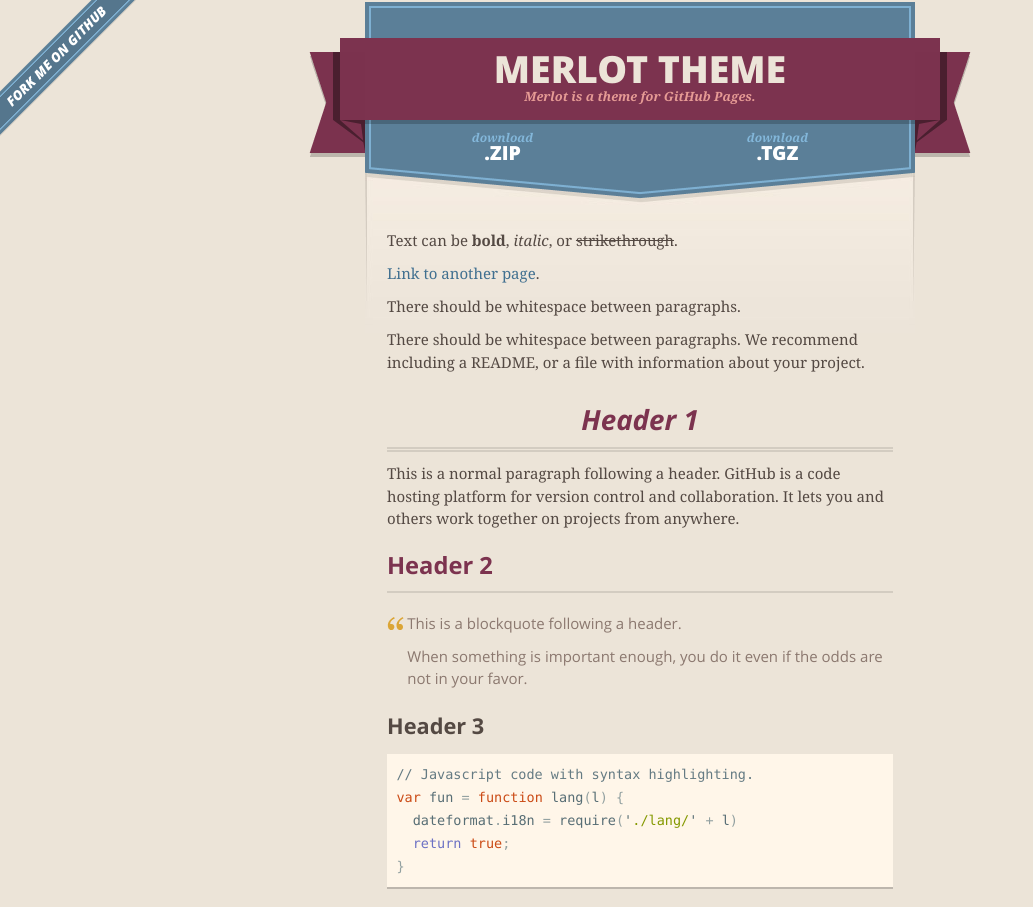
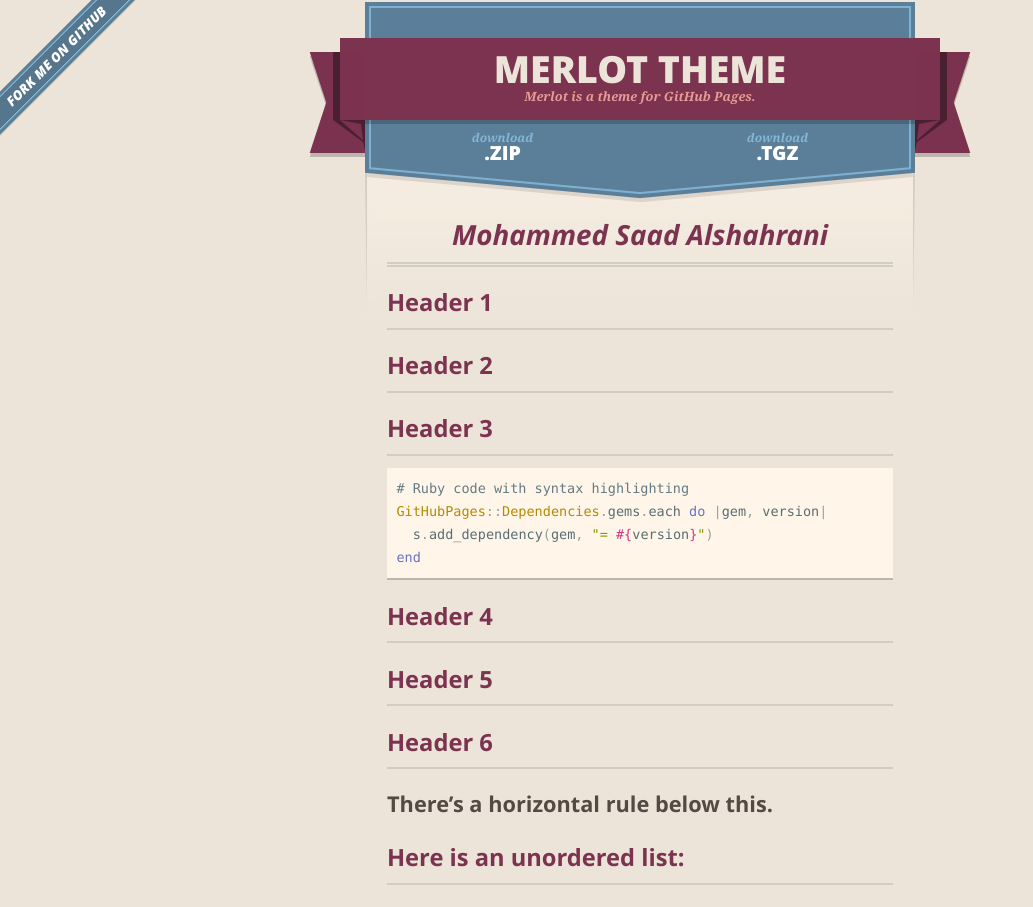
Before and after one commit to MohShahrani/MohShahrani.github.io, a Jekyll site: the page built from index.md, in a window 1280 px wide and 1400 px high. Shown: the top 907 px of the window, without its empty margins (0-1033 px from the left). Built offline with Jekyll 4.4.1, drawn with Linux system fonts in a browser that asks for light colours; our own code applies the rules of GitHub Pages for plain Markdown files; some of the changed text lies outside the part shown.

Commit message:
index changes

````diff
--- a/index.md
+++ b/index.md
@@ -2,33 +2,18 @@
 layout: default
 ---
 
-Text can be **bold**, _italic_, or ~~strikethrough~~.
+# Mohammed Saad Alshahrani
 
-[Link to another page](./another-page.html).
 
-There should be whitespace between paragraphs.
 
-There should be whitespace between paragraphs. We recommend including a README, or a file with information about your project.
+## Header 1
 
-# Header 1
-
-This is a normal paragraph following a header. GitHub is a code hosting platform for version control and collaboration. It lets you and others work together on projects from anywhere.
 
 ## Header 2
 
-> This is a blockquote following a header.
->
-> When something is important enough, you do it even if the odds are not in your favor.
 
-### Header 3
+## Header 3
 
-```js
-// Javascript code with syntax highlighting.
-var fun = function lang(l) {
-  dateformat.i18n = require('./lang/' + l)
-  return true;
-}
-```
 
 ```ruby
 # Ruby code with syntax highlighting
@@ -37,60 +22,26 @@ GitHubPages::Dependencies.gems.each do |gem, version|
 end
 ```
 
-#### Header 4
+## Header 4
 
-*   This is an unordered list following a header.
-*   This is an unordered list following a header.
-*   This is an unordered list following a header.
 
-##### Header 5
 
-1.  This is an ordered list following a header.
-2.  This is an ordered list following a header.
-3.  This is an ordered list following a header.
+## Header 5
 
-###### Header 6
 
-| head1        | head two          | three |
-|:-------------|:------------------|:------|
-| ok           | good swedish fish | nice  |
-| out of stock | good and plenty   | nice  |
-| ok           | good `oreos`      | hmm   |
-| ok           | good `zoute` drop | yumm  |
+## Header 6
+
 
 ### There's a horizontal rule below this.
 
-* * *
 
-### Here is an unordered list:
+## Here is an unordered list:
 
-*   Item foo
-*   Item bar
-*   Item baz
-*   Item zip
 
-### And an ordered list:
+## And an ordered list:
 
-1.  Item one
-1.  Item two
-1.  Item three
-1.  Item four
 
-### And a nested list:
 
-- level 1 item
-  - level 2 item
-  - level 2 item
-    - level 3 item
-    - level 3 item
-- level 1 item
-  - level 2 item
-  - level 2 item
-  - level 2 item
-- level 1 item
-  - level 2 item
-  - level 2 item
-- level 1 item
 
 ### Small image
 
@@ -102,22 +53,3 @@ end
 
 
 ### Definition lists can be used with HTML syntax.
-
-<dl>
-<dt>Name</dt>
-<dd>Godzilla</dd>
-<dt>Born</dt>
-<dd>1952</dd>
-<dt>Birthplace</dt>
-<dd>Japan</dd>
-<dt>Color</dt>
-<dd>Green</dd>
-</dl>
-
-```
-Long, single-line code blocks should not wrap. They should horizontally scroll if they are too long. This line should be long enough to demonstrate this.
-```
-
-```
-The final element.
-```
````
